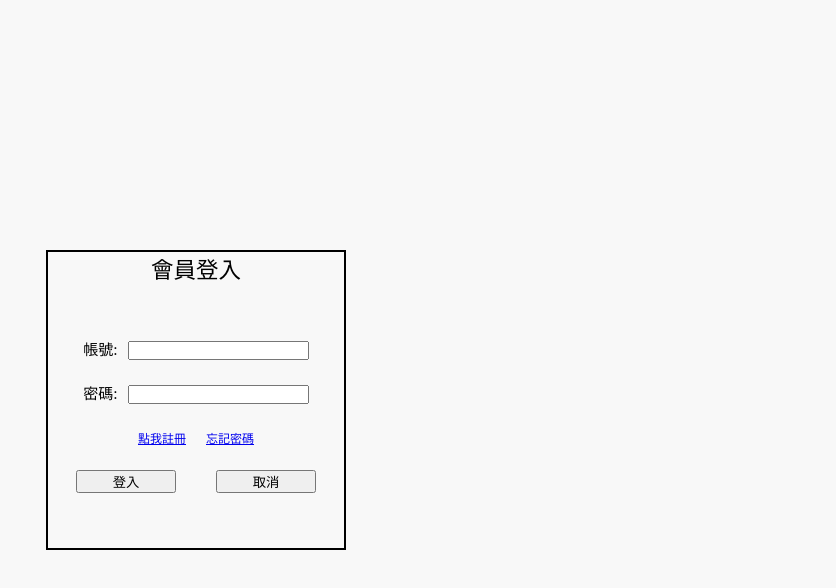
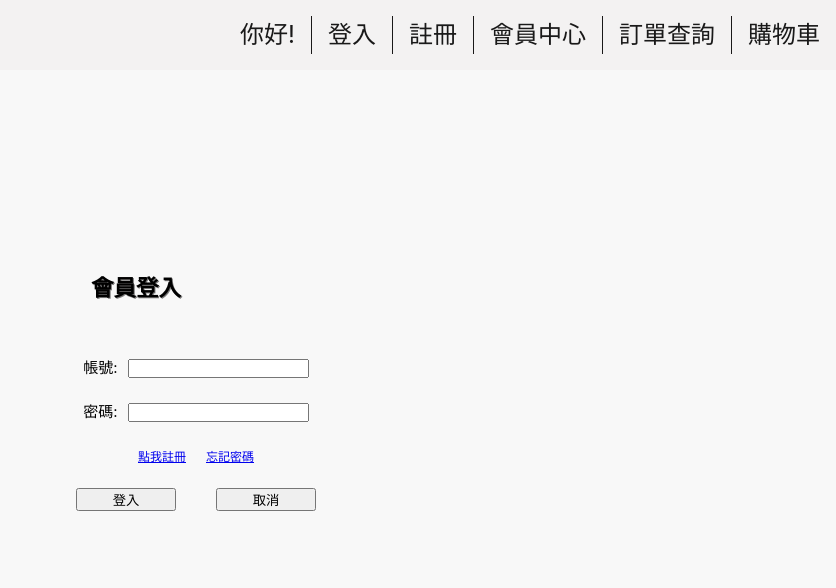
Before and after one commit to henrychen79/shopping_cart, a Vue app in the folder client/: page /login in a window 1280 px wide. Shown: the top 588 px of the page, without its empty margins (444-1280 px from the left). Built offline with nearby package versions, Linux system fonts and the light colour scheme.

Commit message:
[修改]註冊登入畫面增加導覽列

```diff
--- a/client/src/components/loginComponents.vue
+++ b/client/src/components/loginComponents.vue
@@ -44,12 +44,15 @@ import { ref,reactive ,computed} from 'vue';
 <style lang="scss" scoped>
 @media screen and (min-width: 320px){
     .container{
-    border: 2px solid black;
+    // border: 2px solid black;
     width: 100%;
     height: 100%;
     >h2{
-        margin:auto;
-        text-align: center;
+        margin-top: 20px;
+        margin-bottom: 0px;
+        padding-left:45px ;
+        font-weight:bold;
+        text-shadow: 1px 1px rgb(122, 121, 121)
     }
     >.login_form{
         padding-top: 50px;
--- a/client/src/components/registerComponents.vue
+++ b/client/src/components/registerComponents.vue
@@ -10,13 +10,6 @@ const registerStore = useRegisterStore()
     <div class="container">
         <h2>註冊會員</h2>
         <div class="regist_form">
-            <div class="group">
-                <label for="user_name">你的暱稱:</label>
-                <input type="text" name="" id="user_name"
-                    v-model="registerStore.data.name"
-                    v-on:keyup="registerStore.doubleCheckPassword"
-                />
-            </div>
             <div class="group">
                 <label for="user_account">創建帳號:</label>
                 <input type="text" name="" id="user_account" placeholder="請輸入電子信箱"
@@ -42,6 +35,13 @@ const registerStore = useRegisterStore()
                 v-on:keyup="registerStore.doubleCheckPassword"
                 v-model="registerStore.data.doublePassword">
             </div>
+            <div class="group">
+                <label for="user_name">你的暱稱:</label>
+                <input type="text" name="" id="user_name"
+                    v-model="registerStore.data.name"
+                    v-on:keyup="registerStore.doubleCheckPassword"
+                />
+            </div>
             <div class="btn-group">
                 <button class="btn" :disabled='registerStore.isDisabled' v-on:click="registerStore.registerButton">註冊</button>
                 <button class="btn" v-on:click="registerStore.checkAccount" >取消</button>
@@ -54,12 +54,15 @@ const registerStore = useRegisterStore()
 <style lang="scss" scoped>
 @media screen and (min-width: 320px){
     .container{
-    border: 2px solid black;
+    // border: 2px solid black;
     width: 100%;
     height: 100%;
     >h2{
         margin:auto;
-        text-align: center;
+        padding-left:30px ;
+        font-weight:bold;
+        text-shadow: 1px 1px rgb(122, 121, 121)
+        // text-align: center;
     }
     >.regist_form{
         padding-top: 20px;
--- a/client/src/views/login.vue
+++ b/client/src/views/login.vue
@@ -1,9 +1,11 @@
 <script setup>
+import Header from '../components/Header.vue'
 import loginComponents from '../components/loginComponents.vue'
 
 </script>
 
 <template>
+    <Header />
     <div class="login_main">
         <loginComponents/>
     </div>
--- a/client/src/views/register.vue
+++ b/client/src/views/register.vue
@@ -1,8 +1,10 @@
 <script setup>
+import Header from '../components/Header.vue'
 import registerComponents from '../components/registerComponents.vue'
 </script>
 
 <template>
+    <Header />
     <div class="regist_main">
         <registerComponents/>
     </div>
```
